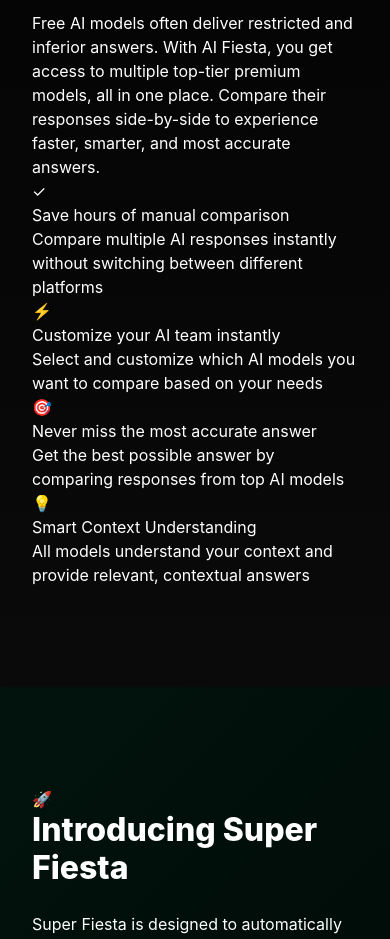
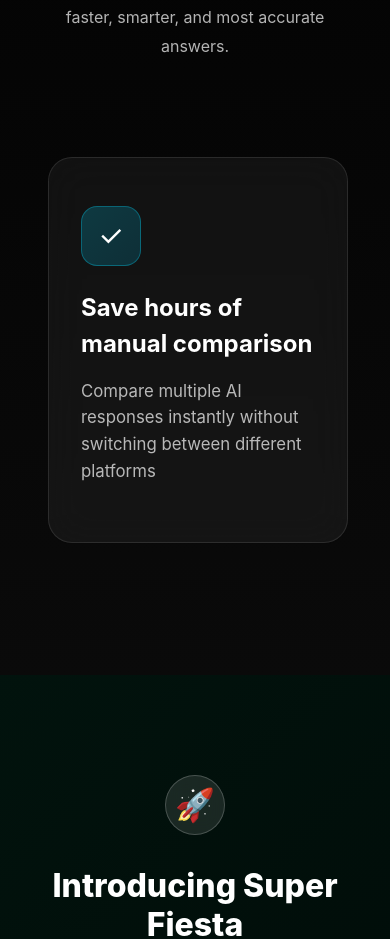
Before and after one commit to Kanav11pro/jee-reality-tools, a React (Vite) app: page /ai-fiesta in a window 390 px wide. Shown: the part 1045-1984 px from the top of the page. Built offline with nearby package versions, Linux system fonts and the light colour scheme.

Commit message:
Update AIFiesta.css

```diff
--- a/src/pages/AIFiesta.css
+++ b/src/pages/AIFiesta.css
@@ -13,7 +13,7 @@
   overflow-x: hidden;
 }
 
-/* Scroll Animation Classes */
+/* Scroll Animation */
 .scroll-section {
   opacity: 0;
   transform: translateY(75px);
@@ -166,31 +166,25 @@
   );
 }
 
-.section-content {
+.section-content-vertical {
   max-width: 1400px;
   margin: 0 auto;
-  display: grid;
-  grid-template-columns: 1fr 1.2fr;
-  gap: 6rem;
-  align-items: center;
+  display: flex;
+  flex-direction: column;
+  gap: 4rem;
 }
 
-.section-content.reverse {
-  grid-template-columns: 1.2fr 1fr;
+.section-header-center {
+  text-align: center;
+  max-width: 900px;
+  margin: 0 auto;
 }
 
-.section-content.reverse .section-header {
-  order: 2;
-}
-
-.section-content.reverse .mockup-container {
-  order: 1;
-}
-
-.model-icons {
+.model-icons-center {
   display: flex;
   gap: 1rem;
   margin-bottom: 2rem;
+  justify-content: center;
   flex-wrap: wrap;
 }
 
@@ -207,7 +201,7 @@
   border: 1px solid rgba(255, 255, 255, 0.2);
 }
 
-.icon-badge {
+.icon-badge-center {
   width: 60px;
   height: 60px;
   border-radius: 50%;
@@ -216,7 +210,7 @@
   align-items: center;
   justify-content: center;
   font-size: 2rem;
-  margin-bottom: 2rem;
+  margin: 0 auto 2rem;
   backdrop-filter: blur(10px);
   border: 1px solid rgba(255, 255, 255, 0.2);
 }
@@ -228,65 +222,91 @@
   margin-bottom: 1.5rem;
 }
 
-.section-description {
+.section-description-center {
   font-size: 1.25rem;
   color: rgba(255, 255, 255, 0.7);
   line-height: 1.8;
-  margin-bottom: 2.5rem;
 }
 
-.feature-list {
+/* HORIZONTAL SCROLL CARDS - THE MAGIC PART */
+.cards-scroll-container {
   display: flex;
-  flex-direction: column;
-  gap: 1rem;
+  gap: 2rem;
+  overflow-x: auto;
+  overflow-y: hidden;
+  scroll-snap-type: x mandatory;
+  scroll-behavior: smooth;
+  padding: 2rem 0;
+  -webkit-overflow-scrolling: touch;
+  scrollbar-width: thin;
+  scrollbar-color: rgba(0, 217, 255, 0.3) rgba(255, 255, 255, 0.1);
 }
 
-.feature-item {
-  display: flex;
-  align-items: center;
-  gap: 1rem;
-  font-size: 1.1rem;
-  color: rgba(255, 255, 255, 0.9);
+.cards-scroll-container::-webkit-scrollbar {
+  height: 8px;
 }
 
-.checkmark {
-  width: 24px;
-  height: 24px;
-  border-radius: 50%;
-  background: rgba(16, 185, 129, 0.2);
-  color: #10b981;
+.cards-scroll-container::-webkit-scrollbar-track {
+  background: rgba(255, 255, 255, 0.05);
+  border-radius: 10px;
+}
+
+.cards-scroll-container::-webkit-scrollbar-thumb {
+  background: rgba(0, 217, 255, 0.3);
+  border-radius: 10px;
+}
+
+.cards-scroll-container::-webkit-scrollbar-thumb:hover {
+  background: rgba(0, 217, 255, 0.5);
+}
+
+.card-item {
+  flex: 0 0 380px;
+  scroll-snap-align: start;
+  scroll-margin-left: 1rem;
+}
+
+.card-content {
+  background: rgba(255, 255, 255, 0.05);
+  backdrop-filter: blur(20px);
+  border: 1px solid rgba(255, 255, 255, 0.1);
+  border-radius: 24px;
+  padding: 3rem 2rem;
+  height: 100%;
+  transition: transform 0.3s, box-shadow 0.3s, background 0.3s;
+}
+
+.card-content:hover {
+  transform: translateY(-8px);
+  background: rgba(255, 255, 255, 0.08);
+  box-shadow: 0 20px 60px rgba(0, 217, 255, 0.2);
+  border-color: rgba(0, 217, 255, 0.3);
+}
+
+.card-icon {
+  width: 60px;
+  height: 60px;
+  border-radius: 16px;
+  background: linear-gradient(135deg, rgba(0, 217, 255, 0.2), rgba(0, 163, 204, 0.2));
   display: flex;
   align-items: center;
   justify-content: center;
-  flex-shrink: 0;
-  font-size: 0.9rem;
+  font-size: 1.8rem;
+  margin-bottom: 1.5rem;
+  border: 1px solid rgba(0, 217, 255, 0.3);
 }
 
-.mockup-container {
-  position: relative;
-  border-radius: 24px;
-  overflow: hidden;
-  box-shadow: 0 30px 60px rgba(0, 0, 0, 0.5);
-  border: 1px solid rgba(255, 255, 255, 0.1);
-  background: rgba(255, 255, 255, 0.05);
-  backdrop-filter: blur(20px);
-  min-height: 400px;
-  display: flex;
-  align-items: center;
-  justify-content: center;
+.card-content h3 {
+  font-size: 1.5rem;
+  font-weight: 700;
+  margin-bottom: 1rem;
+  color: #fff;
 }
 
-.mockup-placeholder {
-  text-align: center;
-  padding: 3rem;
-  font-size: 2rem;
-  color: rgba(255, 255, 255, 0.3);
-}
-
-.mockup-image {
-  width: 100%;
-  height: auto;
-  display: block;
+.card-content p {
+  font-size: 1.05rem;
+  color: rgba(255, 255, 255, 0.7);
+  line-height: 1.6;
 }
 
 /* Pricing Section */
@@ -356,10 +376,6 @@
   margin-bottom: 4rem;
 }
 
-.pricing-mockup {
-  min-height: 500px;
-}
-
 /* Footer */
 .footer {
   padding: 3rem 4rem;
@@ -369,21 +385,6 @@
 }
 
 /* Responsive */
-@media (max-width: 1200px) {
-  .section-content {
-    grid-template-columns: 1fr;
-    gap: 4rem;
-  }
-
-  .section-content.reverse .section-header {
-    order: 1;
-  }
-
-  .section-content.reverse .mockup-container {
-    order: 2;
-  }
-}
-
 @media (max-width: 768px) {
   .navbar {
     padding: 1rem 2rem;
@@ -405,7 +406,7 @@
     font-size: 2rem;
   }
 
-  .section-description {
+  .section-description-center {
     font-size: 1rem;
   }
 
@@ -418,4 +419,12 @@
   .pricing-section {
     padding: 100px 2rem;
   }
+
+  .card-item {
+    flex: 0 0 300px;
+  }
+
+  .cards-scroll-container {
+    padding-left: 1rem;
+  }
 }
```
